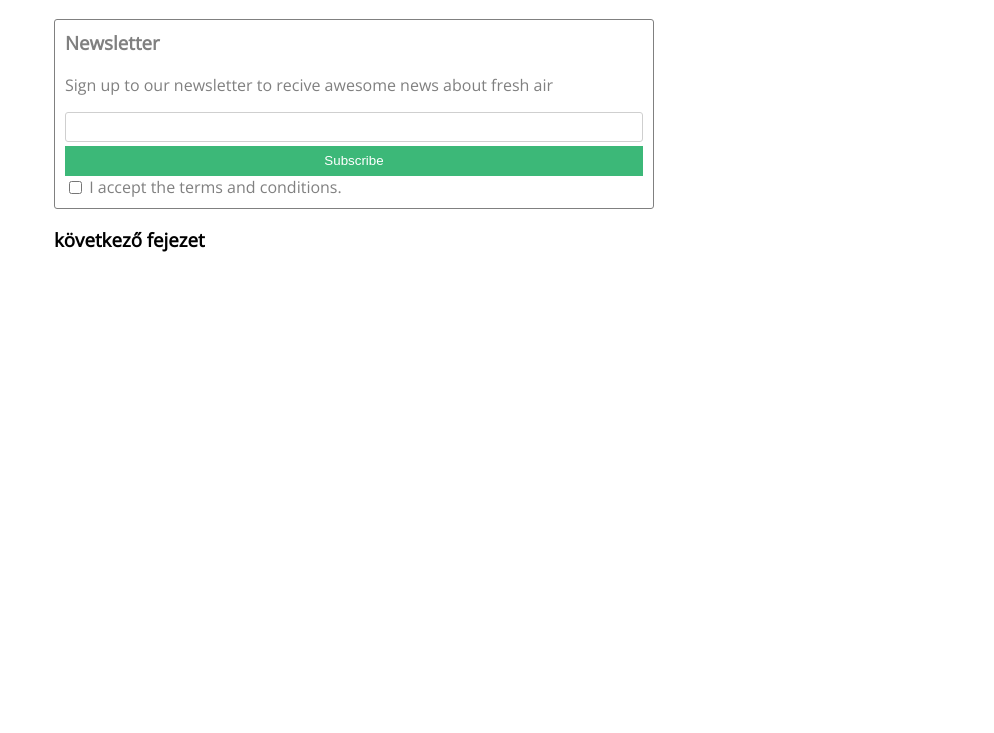
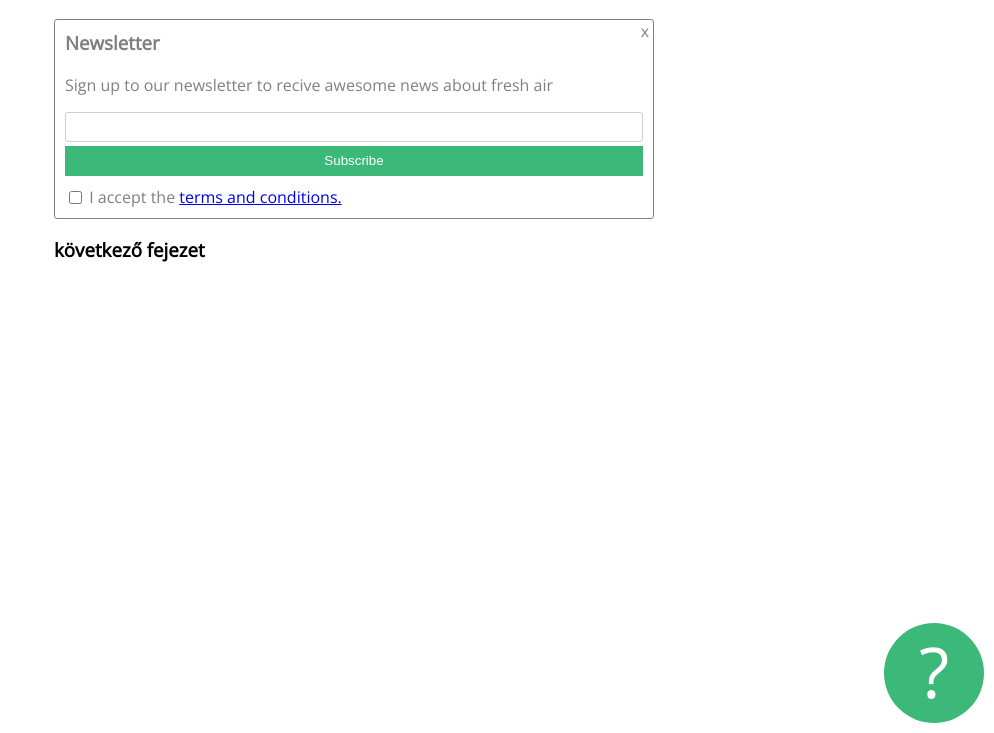
Before and after one commit to MatiszDominik/gyakorlas, a plain HTML site: page index.html in a window 1280 px wide. Shown: the part 67-800 px from the top of the page, without its empty margins (286-1280 px from the left). Drawn offline with nearby package versions, Linux system fonts and the light colour scheme.

Commit message:
Add files via upload

```diff
--- a/index.html
+++ b/index.html
@@ -19,12 +19,16 @@
           <input type="text" id="email">
           <button type="submit" >Subscribe</button>
           <input type="checkbox" name="" id="terms">
-          <label for="terms">I accept the terms and conditions.</label>
+          <label for="terms">I accept the <a href="http://" target="_blank">terms and conditions.</a> </label>
         </form>
         <div id="closex">
+          x
         </div>
       </div>
       <h3>következő fejezet</h3>
+      <div id="questionmark">
+        ?
+      </div>
   </div>
 </body>
 </html>
--- a/style.css
+++ b/style.css
@@ -14,6 +14,8 @@
     border: solid thin grey;
     border-radius: 3px;
     padding: 10px;
+    position: relative;
+    padding-bottom: 10px;
 }
 
 .newsletter button {
@@ -23,6 +25,7 @@
     display: block;
     width: 100%;
     height: 30px;
+    margin-bottom: 10px;
 }
 
 .newsletter input#email {
@@ -42,12 +45,24 @@
     top: 1px;
 }
 
-.newsletter #closex {
-    position: relative;
-    top: 1px;
+
+.newsletter #closex{
+    position: absolute;
+    top: 0;
+    right: 4px;
 }
 
-.newsletter #closex{
-    position: relative;
-    top: 1px;
+
+
+#questionmark {
+background-color: #3cb878;
+color: white;
+width: 100px;
+height: 100px;
+border-radius: 50%;
+font-size: 70px;
+text-align: center;
+position: fixed;
+bottom: 10px;
+right: 10px;
 }
```
